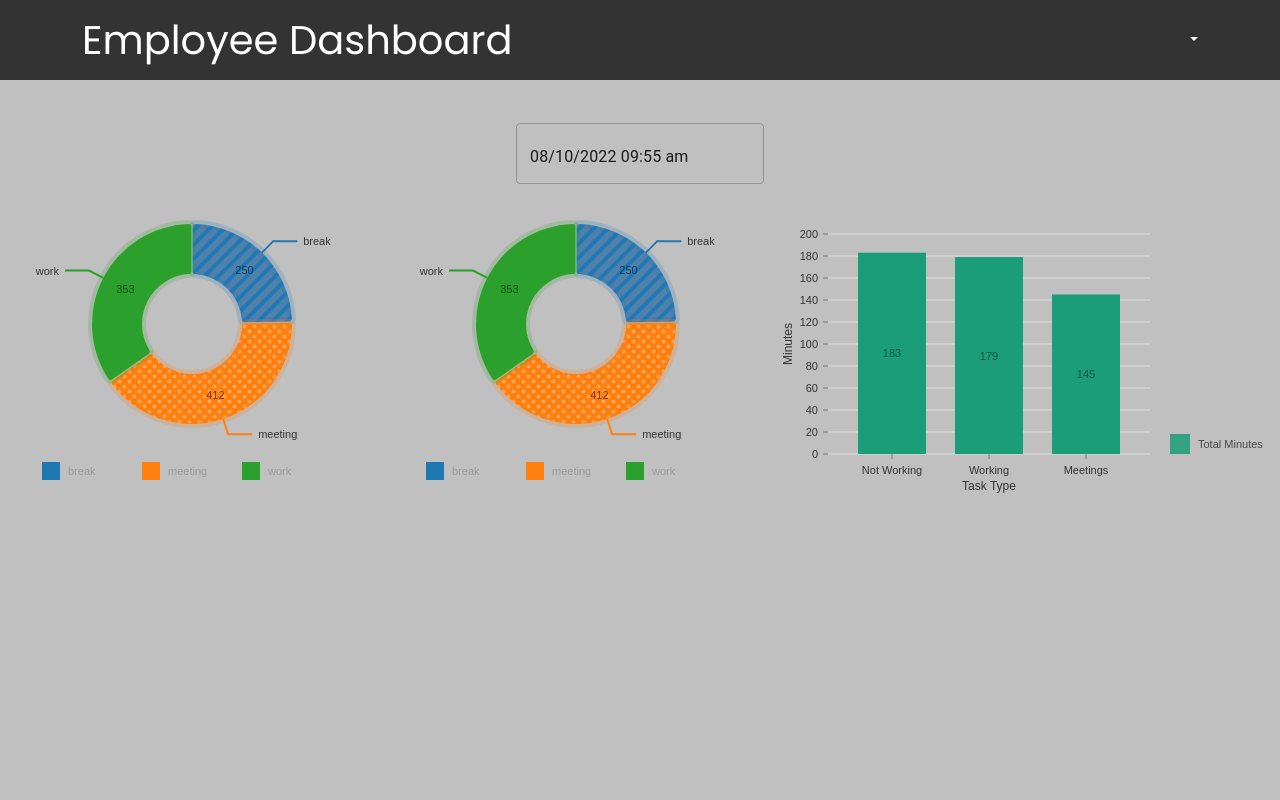
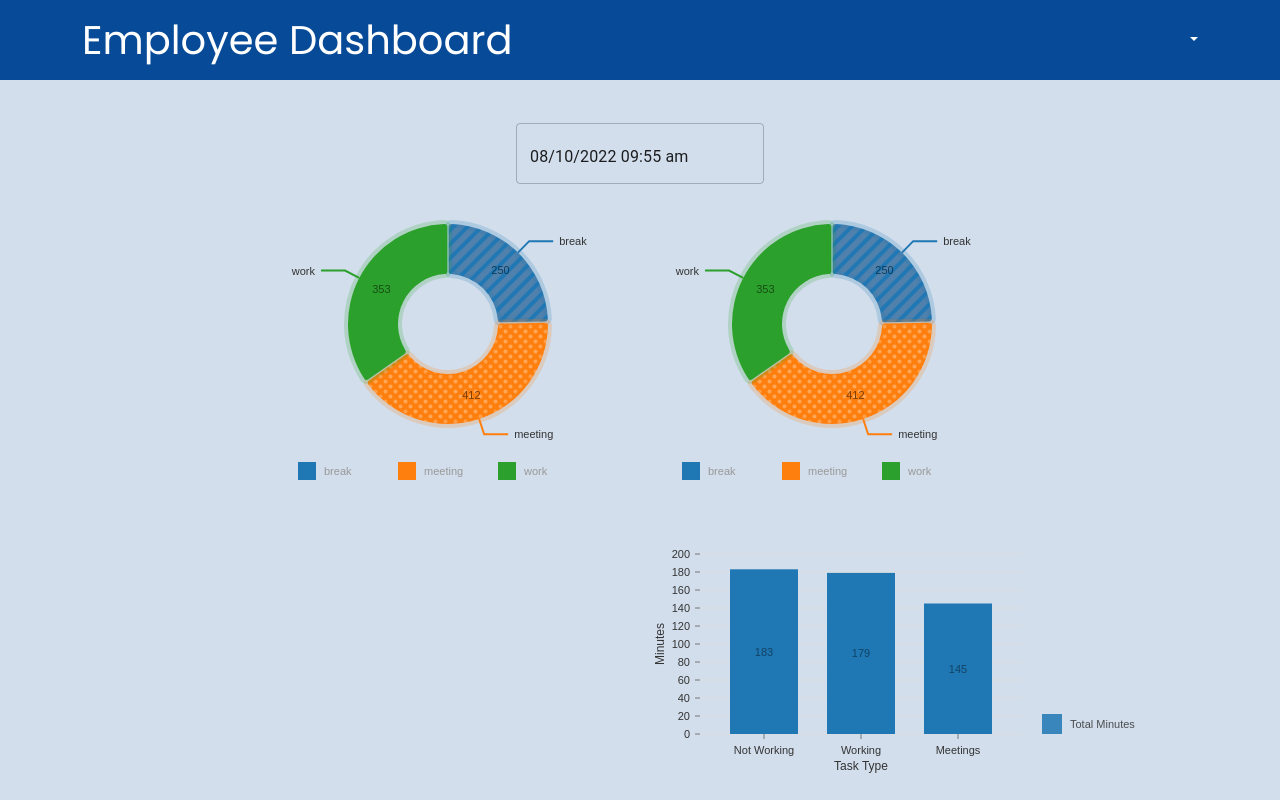
Before and after one commit to ShubhDeo/simployee-frontend, a React (Create React App) app: page /employees/1 in a window 1280 px wide. Built offline with nearby package versions, Linux system fonts and the light colour scheme.

Commit message:
FInal Employee Dashboard

```diff
--- a/src/Components/Barchart.js
+++ b/src/Components/Barchart.js
@@ -10,41 +10,41 @@ export const Barchart = ({data}) => {
       padding={0.3}
       valueScale={{ type: "linear" }}
       indexScale={{ type: "band", round: true }}
-      colors={{ scheme: "dark2" }}
-    //   defs={[
-    //     {
-    //       id: "dots",
-    //       type: "patternDots",
-    //       background: "inherit",
-    //       color: "#38bcb2",
-    //       size: 4,
-    //       padding: 1,
-    //       stagger: true,
-    //     },
-    //     {
-    //       id: "lines",
-    //       type: "patternLines",
-    //       background: "inherit",
-    //       color: "#eed312",
-    //       rotation: -45,
-    //       lineWidth: 6,
-    //       spacing: 10,
-    //     },
-    //   ]}
-    //   fill={[
-    //     {
-    //       match: {
-    //         id: "fries",
-    //       },
-    //       id: "dots",
-    //     },
-    //     {
-    //       match: {
-    //         id: "sandwich",
-    //       },
-    //       id: "lines",
-    //     },
-    //   ]}
+      colors={{ scheme: "category10" }}
+      defs={[
+        {
+          id: "dots",
+          type: "patternDots",
+          background: "inherit",
+          color: "#38bcb2",
+          size: 4,
+          padding: 1,
+          stagger: true,
+        },
+        {
+          id: "lines",
+          type: "patternLines",
+          background: "inherit",
+          color: "#eed312",
+          rotation: -45,
+          lineWidth: 6,
+          spacing: 10,
+        },
+      ]}
+      fill={[
+        {
+          match: {
+            "Task Type": "Working",
+          },
+          id: "dots",
+        },
+        {
+          match: {
+            id: "sandwich",
+          },
+          id: "lines",
+        },
+      ]}
       borderColor={{
         from: "color",
         modifiers: [["darker", 1.6]],
--- a/src/Components/EditEmployeeDetails.js
+++ b/src/Components/EditEmployeeDetails.js
@@ -25,7 +25,7 @@ const EditEmployeeDetails = ({ value }) => {
   const handleMouseDownPassword = () => setShowPassword(!showPassword);
   return (
     <>
-      <Button variant="transparent" className="text-black" onClick={handleShow}>
+      <Button variant="transparent" className="text-black" style={{border: "none"}} onClick={handleShow}>
         Edit Details
       </Button>
 
--- a/src/Components/EmployeeNav.js
+++ b/src/Components/EmployeeNav.js
@@ -32,7 +32,7 @@ function EmployeeNav() {
               <EditEmployeeDetails />
             </NavDropdown.Item>
             <NavDropdown.Item>
-              <Button onClick={handleClick} variant="transparent" className="text-black">
+              <Button onClick={handleClick} style={{border: "none"}} variant="transparent" className="text-black">
                 Logout
               </Button>
             </NavDropdown.Item>
--- a/src/pages/Employees/Employee.css
+++ b/src/pages/Employees/Employee.css
@@ -1,7 +1,7 @@
 @import url("https://fonts.googleapis.com/css2?family=Bree+Serif&display=swap");
 @import url('https://fonts.googleapis.com/css2?family=Poppins&display=swap');
 #nav {
-  background-color: #333333;
+  background-color: #074a98;
   font-family: 'Poppins', sans-serif;
   height: 80px;
   display: flex;
@@ -19,6 +19,6 @@
   justify-content: flex-end;
 }
 #employee-bg {
-    background-color: rgb(192, 192, 192) ;
+    background-color: #d2deec ;
 
 }
--- a/src/pages/Employees/Employees.js
+++ b/src/pages/Employees/Employees.js
@@ -63,7 +63,7 @@ function Employees() {
           <DateTime />
         </div>
       </div>
-      <div style={{ display: "flex", justifyContent: "space" }}>
+      <div style={{ display: "flex", justifyContent: "center" }}>
         {/* Pie Chart */}
         {/* <div style={{ display: "flex" }}> */}
         <div style={{ height: "40vh", width: "30%" }}>
@@ -73,9 +73,17 @@ function Employees() {
           <Piechart data={data} />
         </div>
         {/* </div> */}
-
-        {/* Bar Chart */}
-        <div style={{ height: "40vh", width: "40%" }}>
+      </div>
+      {/* Bar Chart */}
+      <div style={{ width: "100%", display: "flex", justifyContent: "center" }}>
+        <div
+          style={{
+            display: "flex",
+            justifyContent: "center",
+            height: "35vh",
+            width: "40%",
+          }}
+        >
           <Barchart data={data2} />
         </div>
       </div>
```
Also changed, not shown: 1 other file (tests, documents, lock files or other folders).
